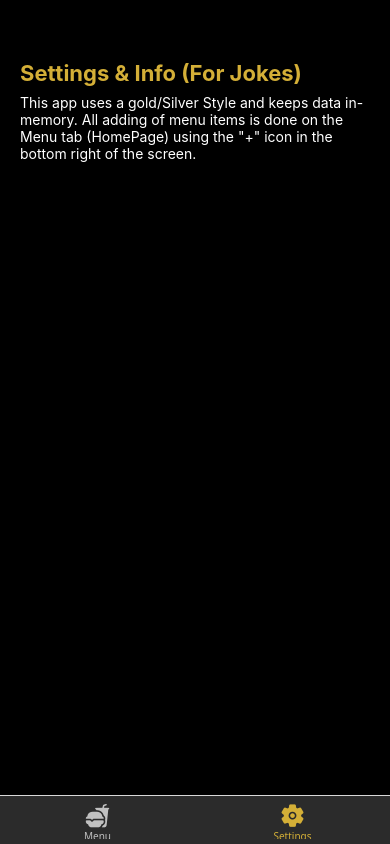
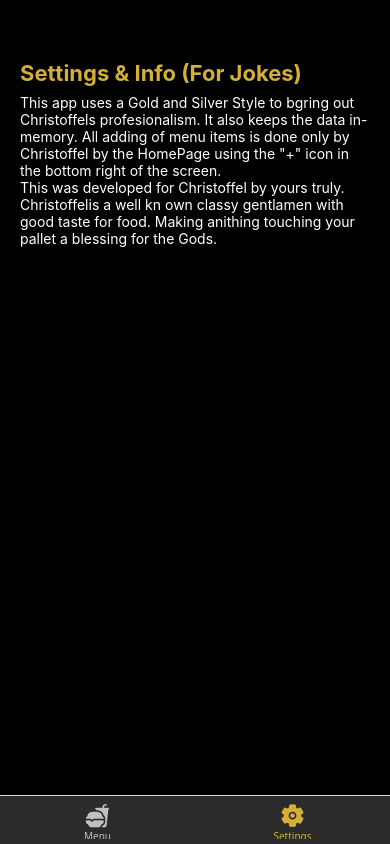
Before and after one commit to ST10494032/ChefsMenuAppMASTPart2_ST10494032, a React Native app: screen /Settings in a window 390 px wide. Built offline with nearby package versions, Linux system fonts and the light colour scheme.

Commit message:
Added to the settings page

```diff
--- a/src/screens/SettingsScreen.tsx
+++ b/src/screens/SettingsScreen.tsx
@@ -5,7 +5,8 @@ export default function SettingsScreen() {
   return (
     <View style={styles.container}>
       <Text style={styles.title}>Settings & Info (For Jokes)</Text>
-      <Text style={styles.text}>This app uses a gold/Silver Style and keeps data in-memory. All adding of menu items is done on the Menu tab (HomePage) using the "+" icon in the bottom right of the screen.</Text>
+      <Text style={styles.text}>This app uses a Gold and Silver Style to bgring out Christoffels profesionalism. It also keeps the data in-memory. All adding of menu items is done only by Christoffel by the HomePage using the "+" icon in the bottom right of the screen.</Text>
+      <Text style={styles.text}>This was developed for Christoffel by yours truly. Christoffelis a well kn own classy gentlamen with good taste for food. Making anithing touching your pallet a blessing for the Gods.</Text>
     </View>
   );
 }
```
